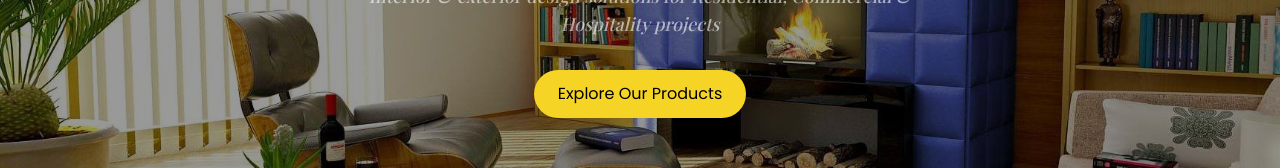
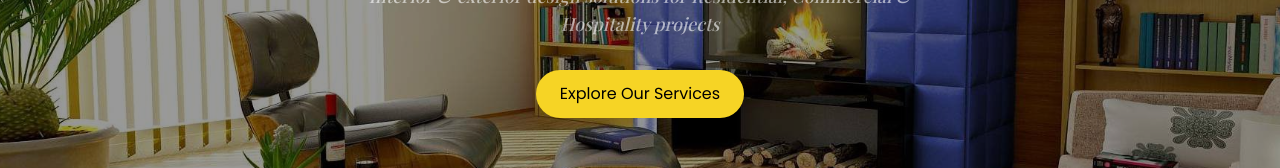
Before and after one commit to Ashish-Singh-Negi/Jay-Decor, a Next.js app: page / in a window 1280 px wide. Shown: the part 262-430 px from the top of the page. Built offline with nearby package versions, Linux system fonts and the light colour scheme.

Commit message:
Update Hero.tsx

```diff
--- a/app/components/Hero.tsx
+++ b/app/components/Hero.tsx
@@ -33,7 +33,7 @@ const Hero = () => {
           href="/products"
           className="mt-8 inline-block bg-primary font-primary px-6 py-3 rounded-full text-sm sm:text-base hover:bg-primary-hover transition"
         >
-          Explore Our Products
+          Explore Our Services
         </Link>
       </div>
     </section>
```
